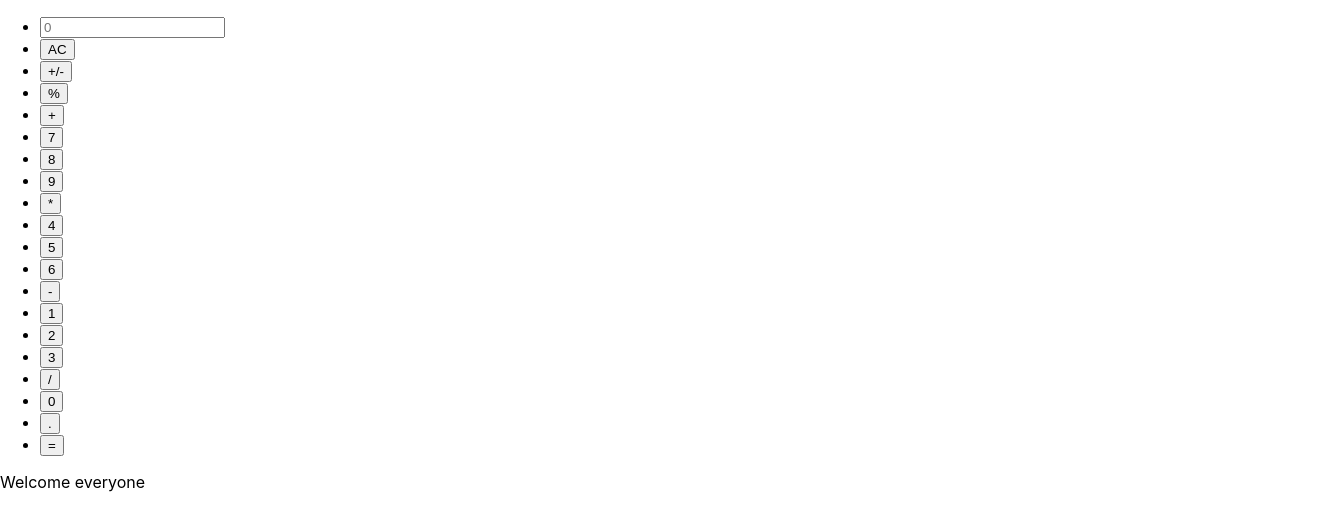
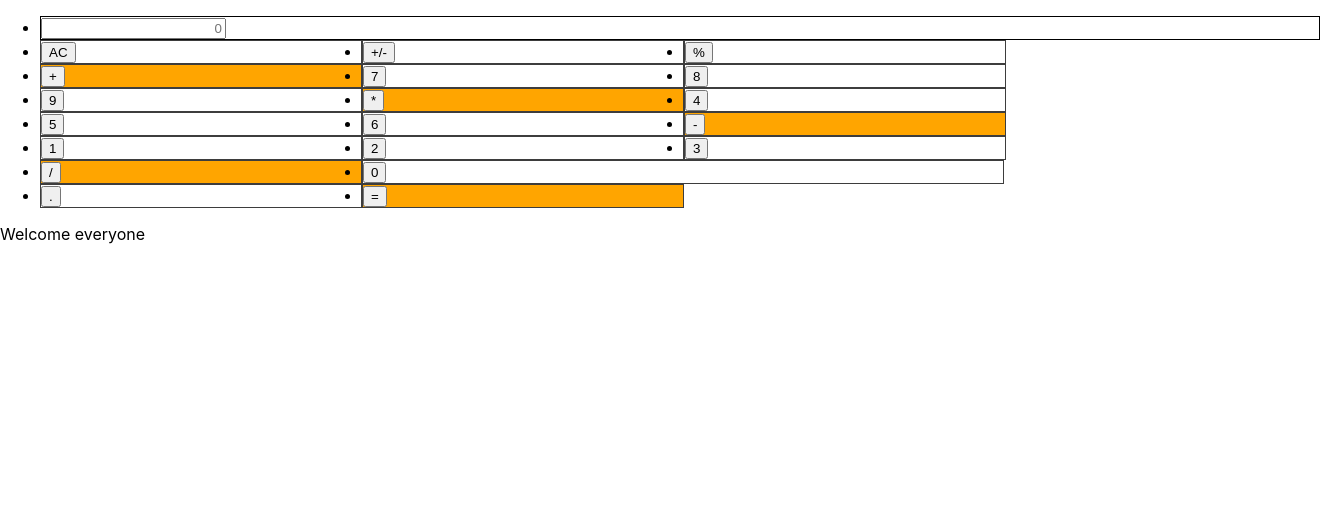
Before and after one commit to Marcraphael12/Marc-the-magician, a React (Create React App) app: page / in a window 1280 px wide. Shown: the top 530 px of the page, 1320 px wide, since content can reach past the window. Built offline with nearby package versions, Linux system fonts and the light colour scheme.

Commit message:
Add component style

```diff
--- a/src/App.css
+++ b/src/App.css
@@ -1,39 +1,39 @@
-.App {
-  text-align: center;
+div {
+	width: 100%;
+	height: 100%;
 }
 
-.App-logo {
-  height: 40vmin;
-  pointer-events: none;
+ul {
+	width: 100%;
+	height: 100%;
+	display: flex;
+	flex-wrap: wrap;
 }
 
-@media (prefers-reduced-motion: no-preference) {
-  .App-logo {
-    animation: App-logo-spin infinite 20s linear;
-  }
+.pad {
+	width: 25%;
+	height: auto;
+	border: 1px solid rgb(61, 61, 61);
 }
 
-.App-header {
-  background-color: #282c34;
-  min-height: 100vh;
-  display: flex;
-  flex-direction: column;
-  align-items: center;
-  justify-content: center;
-  font-size: calc(10px + 2vmin);
-  color: white;
+.pad:hover {
+	background-color: rgb(187, 187, 187);
 }
 
-.App-link {
-  color: #61dafb;
+.screen {
+	width: 100%;
+	border: 1px solid black;
 }
 
-@keyframes App-logo-spin {
-  from {
-    transform: rotate(0deg);
-  }
+.screen input {
+	direction: rtl;
+	outline: none;
+}
 
-  to {
-    transform: rotate(360deg);
-  }
+.zero {
+	width: 50%;
 }
+
+.different {
+	background-color: orange;
+}
```
